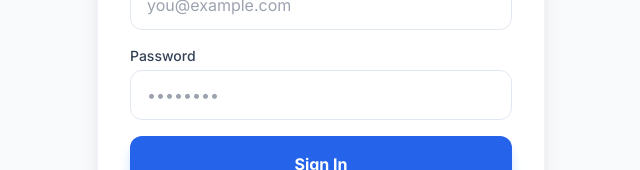
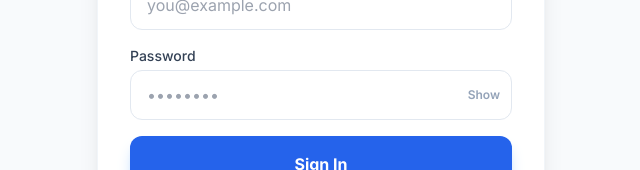
Before and after one commit to glitch-samson/voter, a React (Vite) app: page / in a window 1280 px wide. Shown: the part 349-519 px from the top of the page, without its empty margins (319-959 px from the left). Built offline with nearby package versions, Linux system fonts and the light colour scheme; no server answers; the database is empty.

Commit message:
name auth fix

```diff
--- a/src/components/AuthScreen.jsx
+++ b/src/components/AuthScreen.jsx
@@ -5,6 +5,7 @@
   const [isLogin, setIsLogin] = useState(true)
   const [loading, setLoading] = useState(false)
   const [formData, setFormData] = useState({ name: '', email: '', password: '' })
+  const [showPassword, setShowPassword] = useState(false)
 
   const handleSubmit = async (e) => {
     e.preventDefault()
@@ -49,6 +50,11 @@
         const { data, error } = await supabase.auth.signUp({
           email: formData.email,
           password: formData.password,
+          options: {
+            data: {
+              name: formData.name,
+            },
+          },
         })
 
         if (error) throw error
@@ -120,14 +126,23 @@
           </div>
           <div>
             <label className="block text-sm font-medium text-slate-700 mb-1">Password</label>
+            <div className="relative">
               <input
-              type="password"
+                type={showPassword ? 'text' : 'password'}
                 required
                 placeholder="••••••••"
-              className="w-full px-4 py-3 rounded-xl border border-slate-200 focus:ring-2 focus:ring-blue-500 focus:border-transparent outline-none transition"
+                className="w-full px-4 py-3 pr-11 rounded-xl border border-slate-200 focus:ring-2 focus:ring-blue-500 focus:border-transparent outline-none transition"
                 value={formData.password}
                 onChange={e => setFormData({...formData, password: e.target.value})}
               />
+              <button
+                type="button"
+                onClick={() => setShowPassword(!showPassword)}
+                className="absolute inset-y-0 right-0 px-3 flex items-center text-slate-400 hover:text-slate-600 text-xs font-semibold"
+              >
+                {showPassword ? 'Hide' : 'Show'}
+              </button>
+            </div>
           </div>
           <button
             type="submit"
```
Lines whose indentation alone changed are shown as unchanged.
